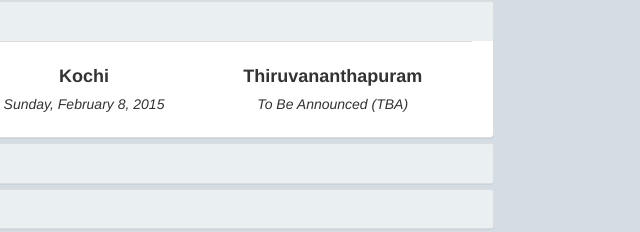
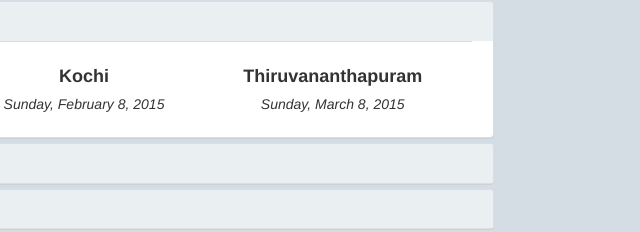
Before and after one commit to MozillaKerala/FSA-Meetup, a plain HTML site: page index.html in a window 1280 px wide. Both pictures are taken after a click on the link "When is this happening?". Shown: the part 2068-2300 px from the top of the page, 556-1196 px from the left. Drawn offline with nearby package versions, Linux system fonts and the light colour scheme.

Commit message:
Updated Trivandrum meetup date

```diff
--- a/index.html
+++ b/index.html
@@ -161,7 +161,7 @@
 									</div>
 									<div class="date col-md-4 col-lg-4">
 										<h4><strong>Thiruvananthapuram</strong></h4>
-										<h5><em>To Be Announced (TBA)</em></h5>
+										<h5><em>Sunday, March 8, 2015</em></h5>
 									</div>
 								</div>
 							</div>
```
